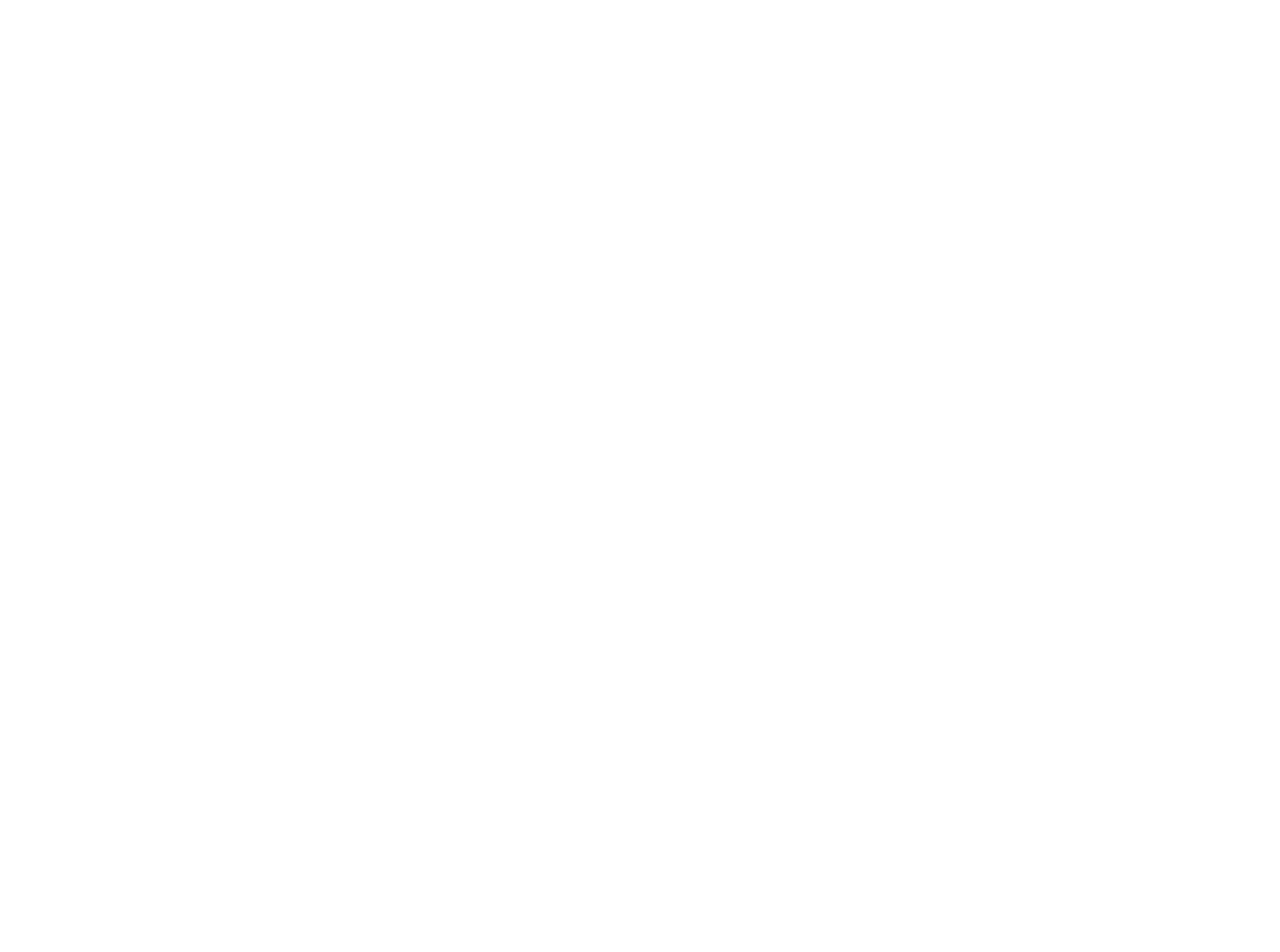
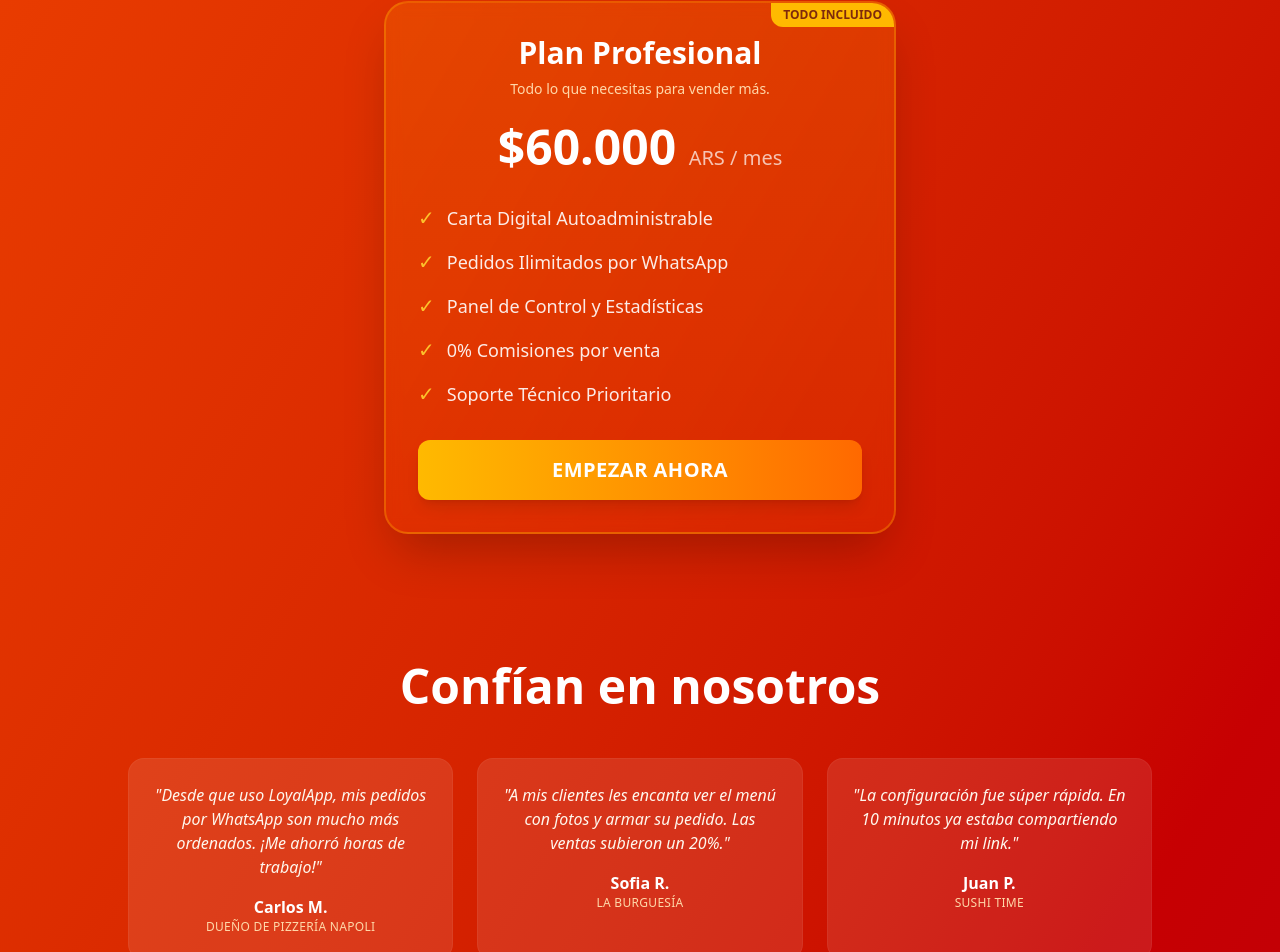
Before and after one commit to ariel-gam/loyalapp, a Next.js app: page / in a window 1280 px wide. Shown: the part 1059-2011 px from the top of the page. Before the commit the page ends 945 px from the top, so only its background shows below. Built offline with nearby package versions, Linux system fonts and the light colour scheme.

Commit message:
Update pricing to single plan ARS 60000

```diff
--- a/src/app/page.tsx
+++ b/src/app/page.tsx
@@ -53,6 +53,49 @@ export default function LandingPage() {
             <p className="text-orange-100 text-sm">Controla tus ventas, productos y base de clientes desde tu administrador.</p>
           </div>
         </div>
+
+        {/* Pricing Section */}
+        <div className="mt-32 w-full max-w-5xl">
+          <h3 className="text-3xl md:text-5xl font-bold mb-12 text-center">Planes Simples</h3>
+          <div className="flex justify-center">
+            <div className="bg-gradient-to-b from-amber-500/20 to-orange-600/20 backdrop-blur-sm rounded-3xl p-8 border-2 border-amber-400/30 flex flex-col relative overflow-hidden max-w-lg w-full transform hover:scale-105 transition-all duration-300 shadow-2xl">
+              <div className="absolute top-0 right-0 bg-amber-400 text-orange-900 text-xs font-bold px-3 py-1 rounded-bl-xl">TODO INCLUIDO</div>
+              <h4 className="text-3xl font-bold mb-2">Plan Profesional</h4>
+              <p className="text-orange-200 mb-6 text-sm">Todo lo que necesitas para vender más.</p>
+              <div className="text-5xl font-extrabold mb-8">$60.000 <span className="text-xl font-normal opacity-70">ARS / mes</span></div>
+
+              <ul className="space-y-4 mb-8 flex-1 opacity-90 text-lg">
+                <li className="flex items-center gap-3"><span className="text-amber-300 text-xl">✓</span> Carta Digital Autoadministrable</li>
+                <li className="flex items-center gap-3"><span className="text-amber-300 text-xl">✓</span> Pedidos Ilimitados por WhatsApp</li>
+                <li className="flex items-center gap-3"><span className="text-amber-300 text-xl">✓</span> Panel de Control y Estadísticas</li>
+                <li className="flex items-center gap-3"><span className="text-amber-300 text-xl">✓</span> 0% Comisiones por venta</li>
+                <li className="flex items-center gap-3"><span className="text-amber-300 text-xl">✓</span> Soporte Técnico Prioritario</li>
+              </ul>
+
+              <Link href="/login" className="bg-gradient-to-r from-amber-400 to-orange-500 text-white w-full py-4 rounded-xl font-bold text-xl hover:opacity-90 transition text-center shadow-lg uppercase tracking-wide">
+                Empezar Ahora
+              </Link>
+            </div>
+          </div>
+        </div>
+
+        {/* Testimonials */}
+        <div className="mt-32 mb-20 w-full max-w-5xl">
+          <h3 className="text-3xl md:text-5xl font-bold mb-12 text-center">Confían en nosotros</h3>
+          <div className="grid grid-cols-1 md:grid-cols-3 gap-6">
+            {[
+              { text: "Desde que uso LoyalApp, mis pedidos por WhatsApp son mucho más ordenados. ¡Me ahorró horas de trabajo!", author: "Carlos M.", role: "Dueño de Pizzería Napoli" },
+              { text: "A mis clientes les encanta ver el menú con fotos y armar su pedido. Las ventas subieron un 20%.", author: "Sofia R.", role: "La Burguesía" },
+              { text: "La configuración fue súper rápida. En 10 minutos ya estaba compartiendo mi link.", author: "Juan P.", role: "Sushi Time" }
+            ].map((t, i) => (
+              <div key={i} className="bg-white/10 p-6 rounded-2xl border border-white/5">
+                <p className="italic text-orange-50 mb-4">"{t.text}"</p>
+                <div className="font-bold">{t.author}</div>
+                <div className="text-xs text-orange-200 uppercase tracking-wide">{t.role}</div>
+              </div>
+            ))}
+          </div>
+        </div>
       </main>
 
       <footer className="text-center p-8 text-orange-200/60 text-sm border-t border-white/10">
```
